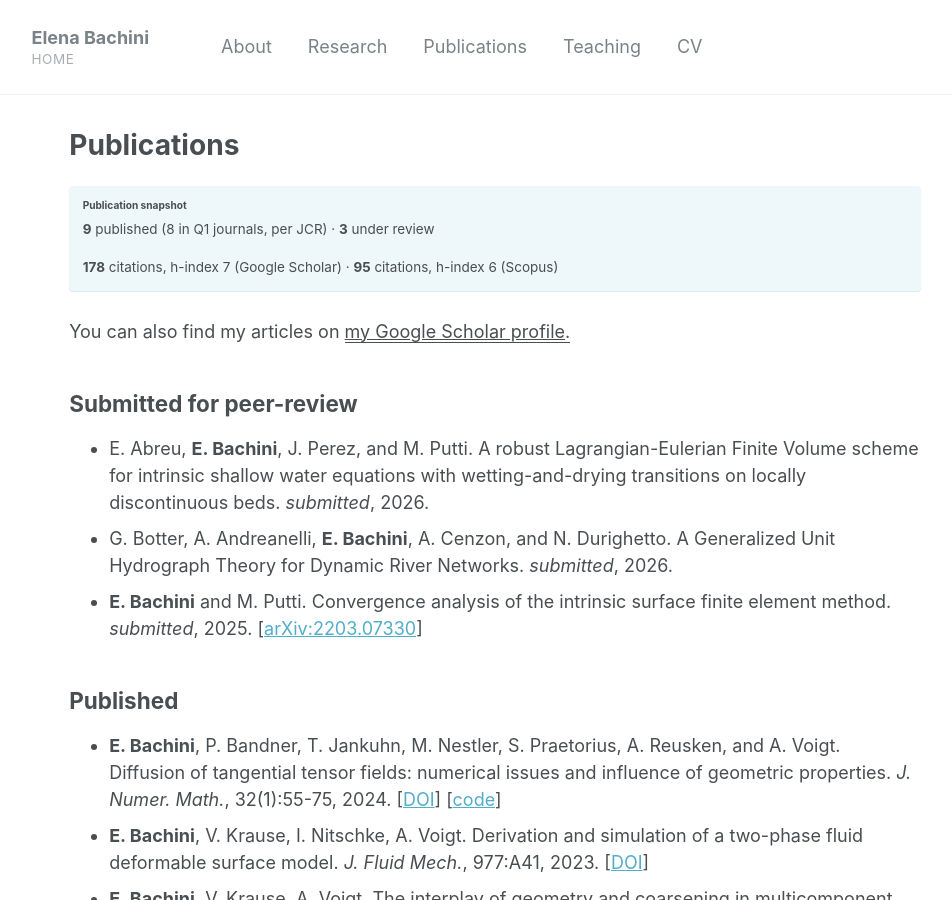
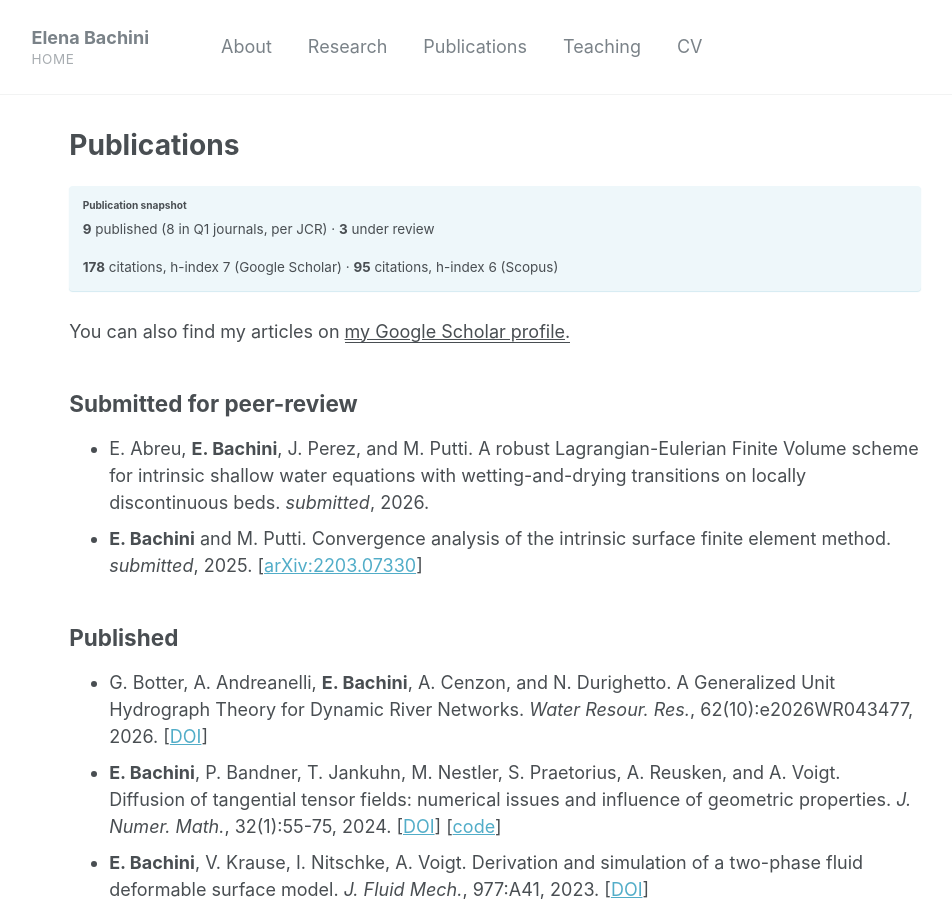
Before and after one commit to elenabachini/elenabachini.github.io, a Jekyll site: the page built from _pages/publications.md, in a window 1280 px wide and 900 px high. Shown: the whole window, without its empty margins (164-1116 px from the left). Built offline with Jekyll 4.4.1, drawn with Linux system fonts in a browser that asks for light colours.

Commit message:
update publications

```diff
--- a/_pages/publications.md
+++ b/_pages/publications.md
@@ -52,16 +52,19 @@ E. Abreu, <b>E. Bachini</b>, J. Perez, and M. Putti. A robust Lagrangian-Euleria
     shallow water equations with wetting-and-drying transitions on
     locally discontinuous beds.  <em>submitted</em>, 2026.
 </li>
-<li id="botter2026">
-G. Botter, A. Andreanelli, <b>E. Bachini</b>, A. Cenzon, and N. Durighetto. A Generalized Unit Hydrograph Theory for Dynamic River Networks. <em>submitted</em>, 2026.
-</li>
 <li id="bachini2025convergence">
 <b>E. Bachini</b> and M. Putti. Convergence analysis of the intrinsic surface finite element method. <em>submitted</em>, 2025. [<a href="https://arxiv.org/abs/2203.07330" target="_blank">arXiv:2203.07330</a>]
 </li>
 </ul>
 
+
+
+
 ## Published
 <ul>
+<li id="botter2026">
+G. Botter, A. Andreanelli, <b>E. Bachini</b>, A. Cenzon, and N. Durighetto. A Generalized Unit Hydrograph Theory for Dynamic River Networks. <em>Water Resour. Res.</em>, 62(10):e2026WR043477, 2026.  [<a href="https://doi.org/10.1029/2026WR043477" target="_blank">DOI</a>]
+</li>
 <li id="bachini2024jnm">
 <b>E. Bachini</b>, P. Bandner, T. Jankuhn, M. Nestler, S. Praetorius, A. Reusken, and A. Voigt. Diffusion of tangential tensor fields: numerical issues and influence of geometric properties. <em>J. Numer. Math.</em>, 32(1):55-75, 2024. [<a href="https://doi.org/10.1515/jnma-2022-0088" target="_blank">DOI</a>]  [<a href="http://dx.doi.org/10.5281/zenodo.7096487" target="_blank">code</a>]
 </li>
```
Also changed, not shown: _pages/cv.md (+1 -1 lines).
